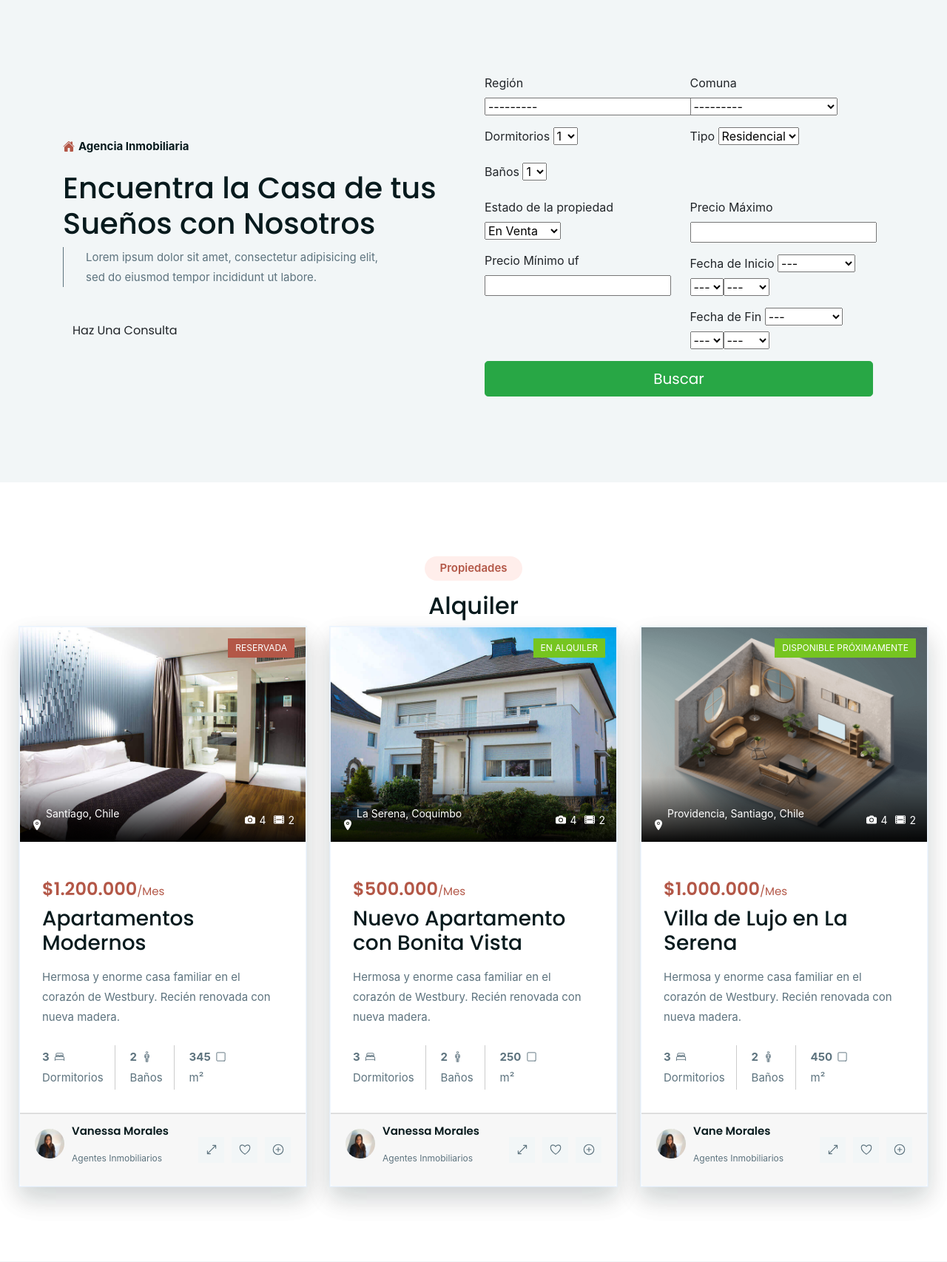
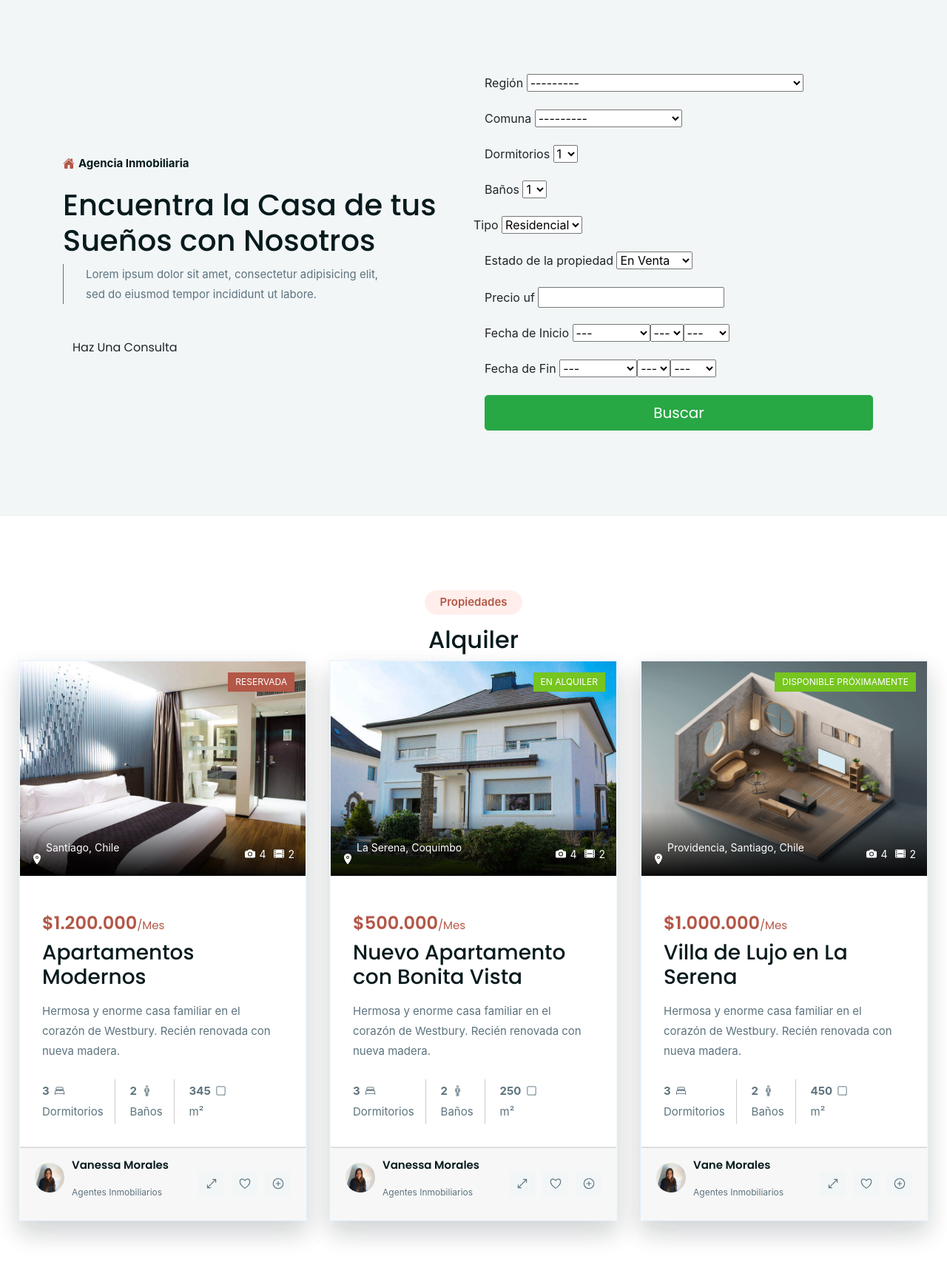
Before and after one commit to vanemn/proyecto_inmuebles, a Django app: page / in a window 1280 px wide. Shown: the part 133-1839 px from the top of the page at 74% size. Run offline with Django 5.2, Linux system fonts and the light colour scheme; the visitor is signed in with stand-in values (Sample User, id 1); data comes from the database, SQL or seed files in the repository; data that the repository does not hold is empty; parts of the project's set-up code (start-up, migrations or seed data) failed here and were passed over; some libraries are stand-ins or nearby versions.

Commit message:
filtros en region ciudad

```diff
--- a/gestion_inmuebles/admin.py
+++ b/gestion_inmuebles/admin.py
@@ -22,7 +22,7 @@ class InmuebleAdmin(admin.ModelAdmin):
         "comuna",
         "estado",
         "precio_min",
-        "precio_max",
+#        "precio_max",
         "tipo_inmueble",
         "fecha_inicio",
         "fecha_fin",
--- a/gestion_inmuebles/templates/home.html
+++ b/gestion_inmuebles/templates/home.html
@@ -31,48 +31,47 @@
           <div class="col-md-12 col-sm-12">
             <div class="quick-search">
               <form method="get" role="form">
-                <div class="row">
-                  <div class="col-md-6 col-sm-6 col-xs-6">
+                <div class="row ">
+                  <div class="col-md-12 col-sm-12">
                     <div class="form-group">
                       <label for="region">Región</label>
                       {{ form.region }}
                     </div>
                     <div class="form-group">
+                      <label for="comuna">Comuna</label>
+                      {{ form.comuna }}
+                    </div>
+                    <li></li>
+                    <div class="form-group">
                       <label for="bedroom">Dormitorios</label>
                       {{ form.dormitorios }}
                     </div>
+                    <li></li>
                     <div class="form-group">
                       <label for="bathroom">Baños</label>
                       {{ form.baños }}
                     </div>
-                  </div>
-                  <div class="col-md-6 col-sm-6 col-xs-6">
-                    <div class="form-group">
-                      <label for="comuna">Comuna</label>
-                      {{ form.comuna }}
                     </div>
+
+
                     <div class="form-group">
                       <label for="type">Tipo</label>
                       {{ form.tipo_inmueble }}
                     </div>
-                  </div>
-                  {% if user.is_authenticated %}
-                  <!-- Opciones visibles solo para usuarios autenticados -->
-                  <div class="col-md-6 col-sm-6 col-xs-6">
+                    </div>
+                    {% if user.is_authenticated %}
+                    <!-- Opciones visibles solo para usuarios autenticados -->
+
                     <div class="form-group">
                       <label for="status">Estado de la propiedad</label>
                       {{ form.estado }}
                     </div>
                     <div class="form-group">
-                      <label for="minprice">Precio Mínimo uf</label>
+                      <label for="minprice">Precio uf</label>
                       {{ form.precio_min }}
                     </div>
-                  </div>
-                  <div class="col-md-6 col-sm-6 col-xs-6">
-                    <div class="form-group">
-                      <label for="maxprice">Precio Máximo</label>
-                      {{ form.precio_max }}
                     </div>
+
                     <div class="form-group">
                       <label for="start_date">Fecha de Inicio</label>
                       {{ form.fecha_inicio }}
@@ -100,6 +99,17 @@
 <!--
         - #PROPERTY RENT
       -->
+      {% if inmuebles %}
+      <div>
+         <h2>Resultados de Búsqueda</h2>
+          <ul>
+           {% for inmueble in inmuebles %}
+             <li>{{ inmueble.nombre }} - {{ inmueble.precio_min }}</li>
+             {% endfor %}
+          </ul>
+      </div>
+      {% endif %}
+
 <section class="property" id="property">
   <div class="container">
     <p class="section-subtitle">Propiedades</p>
@@ -195,15 +205,7 @@
         </div>
       </div>
 
-      {% if inmuebles %}
-      <div>
-         <h2>Resultados de Búsqueda</h2>
-          <ul>
-           {% for inmueble in inmuebles %}
-             <li>{{ inmueble.nombre }} - {{ inmueble.precio_min }}</li>
-             {% endfor %}
-          </ul>
-      </div> {% endif %}
+
 
       <div class="col-md-4">
         <div class="property-card">
```
